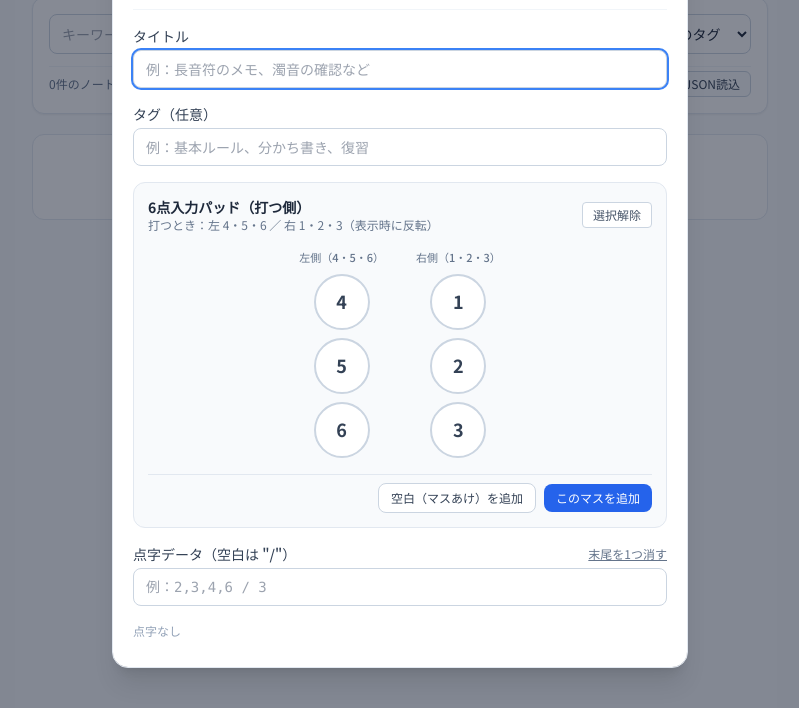
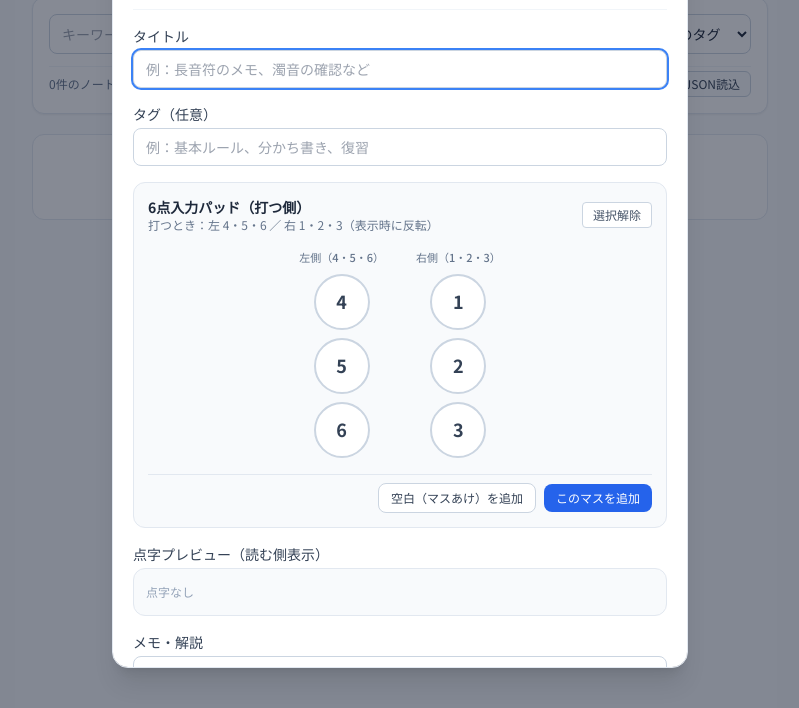
Before and after one commit to Nozomi179/braille-note, a plain HTML site: page index.html in a window 1280 px wide. Both pictures are taken after a click on the button "＋ 新しいノート". Shown: the part 92-800 px from the top of the page, without its empty margins (240-1039 px from the left). Drawn offline with nearby package versions, Linux system fonts and the light colour scheme.

Commit message:
Update index.html

```diff
--- a/index.html
+++ b/index.html
@@ -218,27 +218,11 @@
           </div>
         </div>
 
-        <!-- 点字データ（空白は "/"） -->
+        <!-- 点字プレビュー -->
         <div>
-          <div class="flex items-center justify-between mb-1">
-            <label for="noteBraille" class="block text-sm font-medium text-slate-700">
-              点字データ（空白は "/"）
-            </label>
-            <button
-              id="btnBackspaceCell"
-              type="button"
-              class="text-xs text-slate-500 hover:text-slate-700 underline"
-            >
-              末尾を1つ消す
-            </button>
-          </div>
-          <input
-            id="noteBraille"
-            type="text"
-            placeholder="例：2,3,4,6 / 3"
-            class="w-full px-3 py-2 text-sm font-mono border border-slate-300 rounded-lg focus:outline-none focus:ring-2 focus:ring-blue-500"
-          />
-          <div id="braillePreview" class="mt-2 flex flex-wrap items-center gap-2 min-h-[34px]"></div>
+          <span class="block text-sm font-medium text-slate-700 mb-1">点字プレビュー（読む側表示）</span>
+          <input id="noteBraille" type="hidden" />
+          <div id="braillePreview" class="p-3 bg-slate-50 border border-slate-200 rounded-xl flex flex-wrap items-center gap-2 min-h-[48px]"></div>
         </div>
 
         <div>
@@ -573,19 +557,6 @@
       appendToBrailleInput('/');
     });
 
-    document.getElementById('btnBackspaceCell').addEventListener('click', () => {
-      const current = (noteBrailleEl.value || '').trim();
-      if (!current) return;
-      const tokens = current.split(/\s+/);
-      tokens.pop();
-      noteBrailleEl.value = tokens.join(' ');
-      braillePreviewEl.innerHTML = renderBrailleSequence(noteBrailleEl.value);
-    });
-
-    noteBrailleEl.addEventListener('input', () => {
-      braillePreviewEl.innerHTML = renderBrailleSequence(noteBrailleEl.value);
-    });
-
     noteFormEl.addEventListener('submit', (e) => {
       e.preventDefault();
       const title = (noteTitleEl.value || '').trim();
```
